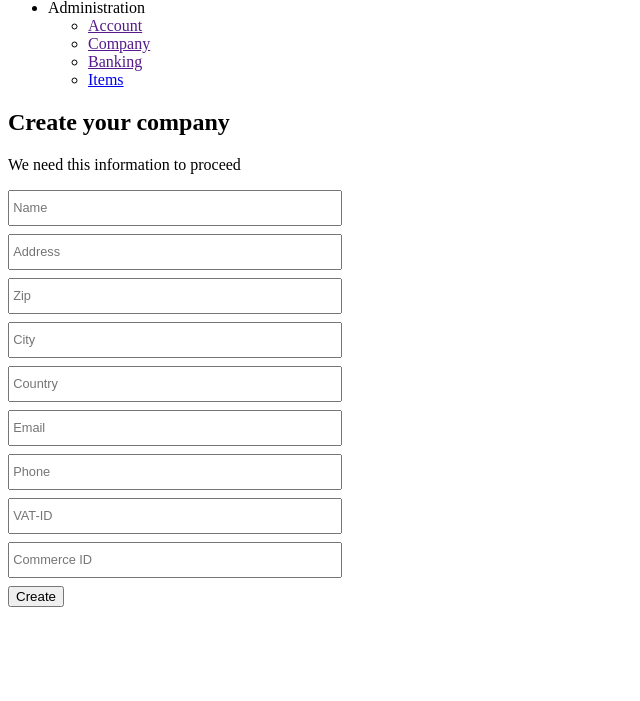
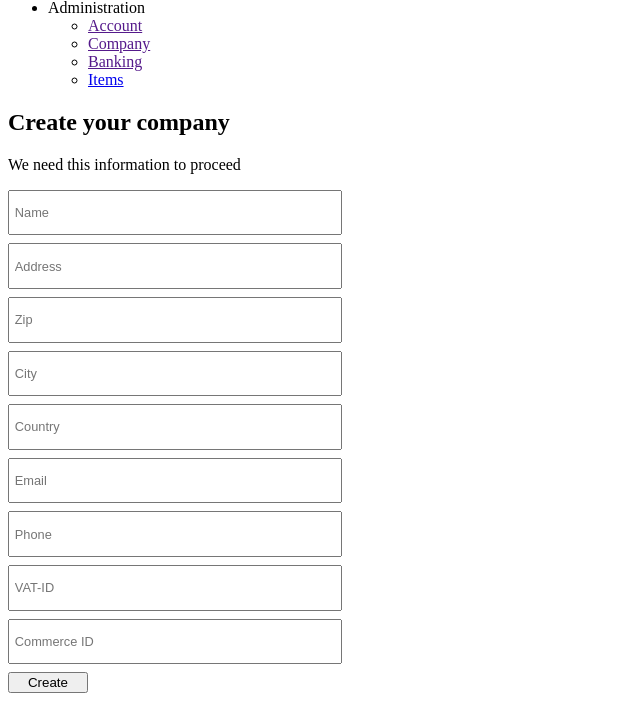
Before and after one commit to ph00lt0/django-crm, a Django app: page /company/create in a window 1280 px wide. Shown: the part 177-878 px from the top of the page, without its empty margins (0-640 px from the left). Before the commit the page ends 784 px from the top, so only its background shows below. Run offline with Django 3.2, Linux system fonts and the light colour scheme; the visitor is signed in with stand-in values (Sample User, id 1); parts of the project's set-up code (start-up, migrations or seed data) failed here and were passed over; some libraries are stand-ins or nearby versions.

Commit message:
add choices style

```diff
--- a/accounting/static/css/accounting.css
+++ b/accounting/static/css/accounting.css
@@ -1,19 +1,38 @@
 input {
     display: block;
-    padding: 0.2rem;
+    padding: 0.3rem;
     font-size: 0.8rem;
     margin-bottom: 0.5rem;
-    width: 20.2rem;
-    height: 2em;
+    width: 20rem;
+    height: 2rem;
 }
 
 .choices {
     width: 20rem;
     margin-right: 1em;
+    font-size: 1rem
 }
 
 .choices__inner {
-    min-height: 1em;
+    min-height: 2rem;
+    padding: 0.4rem;
+    background: none;
+}
+
+.choices__inner .choices__item {
+    margin-top: 0.6rem
+}
+
+.is_open .choices__inner, .choices__inner {
+    border-radius: 0;
+}
+
+.choices__list {
+    padding: 0;
+}
+
+button {
+    min-width: 5rem;
 }
 
 @media screen and (min-width: 700px) {
```
